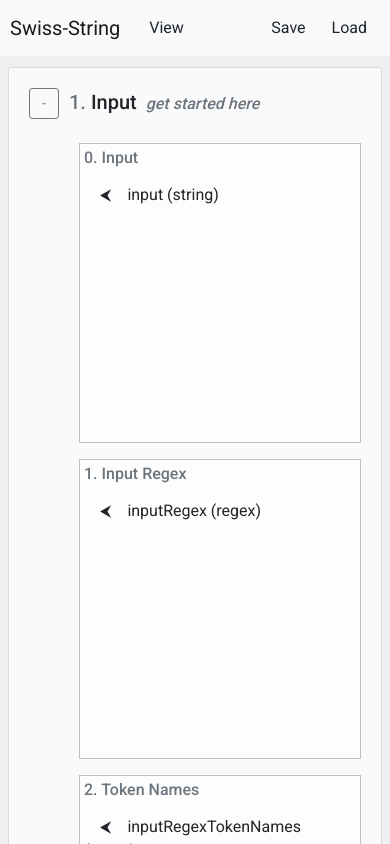
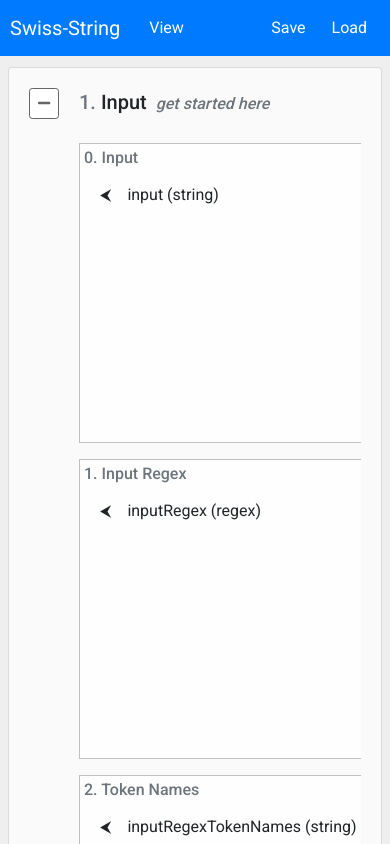
Before and after one commit to vicksonzero/swiss-string, an Angular app: page / in a window 390 px wide. Shown: the top 844 px of the page. Built offline with nearby package versions, Linux system fonts and the light colour scheme.

Commit message:
Copy more styles from master (Step and Nav layout)

```diff
--- a/src/app/app.component.html
+++ b/src/app/app.component.html
@@ -1,4 +1,4 @@
-<nav class="navbar fixed-top navbar-expand-lg navbar-light bg-light"
+<nav class="navbar fixed-top navbar-expand-lg"
   [style.paddingLeft]="((isMobile ? 8 : 20)+2) + 'px'" [style.paddingRight]="((isMobile ? 8 : 20)+2) + 'px'">
   <a class="navbar-brand" href="#">Swiss-String</a>
   <a class="btn" href="#">View</a>
--- a/src/app/app.component.scss
+++ b/src/app/app.component.scss
@@ -1,15 +1,21 @@
-@import '../variables';
+@import "../variables";
 
 .main {
   position: relative;
   width: 100%;
   height: calc(100% - 32px);
-  background-color: #888;
+  background-color: rgb(214, 234, 253);
   margin-top: 55px;
 }
 
-nav{
-  background-color: $secondary-color;
+nav {
+  background-color: $primary-color;
+  color: white;
+
+  a,
+  button {
+    color: white;
+  }
 }
 
 :host {
--- a/src/app/column/column.component.html
+++ b/src/app/column/column.component.html
@@ -1,17 +1,17 @@
 <div class="toolbar" *ngIf="isOrganizeMode">
   <div class="filler"></div>
   <div class="btn-group btn-group-sm">
-    <button class="btn btn-secondary btn-sm" [class.disabled]="!canSizeUp" (click)="onClickResizeButton(+1)">
+    <button class="btn btn-secondary btn-sm" [disabled]="!canSizeUp" (click)="onClickResizeButton(+1)">
       <fa-icon [icon]="faPlus" size="xs"></fa-icon>
     </button>
-    <button class="btn btn-secondary btn-sm" [class.disabled]="!canSizeDown" (click)="onClickResizeButton(-1)">
+    <button class="btn btn-secondary btn-sm" [disabled]="!canSizeDown" (click)="onClickResizeButton(-1)">
       <fa-icon [icon]="faMinus" size="xs"></fa-icon>
     </button>
-    <button class="btn btn-secondary btn-sm" [class.disabled]="!canArrangeUp" (click)="onClickArrangeButton(-1)">
+    <button class="btn btn-secondary btn-sm" [disabled]="!canArrangeUp" (click)="onClickArrangeButton(-1)">
       <fa-icon *ngIf="!isMobile" [icon]="faArrowLeft" size="xs"></fa-icon>
       <fa-icon *ngIf="isMobile" [icon]="faArrowUp" size="xs"></fa-icon>
     </button>
-    <button class="btn btn-secondary btn-sm" [class.disabled]="!canArrangeDown" (click)="onClickArrangeButton(+1)">
+    <button class="btn btn-secondary btn-sm" [disabled]="!canArrangeDown" (click)="onClickArrangeButton(+1)">
       <fa-icon *ngIf="!isMobile" [icon]="faArrowRight" size="xs"></fa-icon>
       <fa-icon *ngIf="isMobile" [icon]="faArrowDown" size="xs"></fa-icon>
     </button>
--- a/src/app/column/column.component.scss
+++ b/src/app/column/column.component.scss
@@ -1,10 +1,9 @@
 :host {
-  margin: 4px;
   padding: 4px;
   border: 1px silver solid;
   display: block;
   background-color: rgba(255, 255, 255, 0.7);
-  min-width: 200px;
+  min-width: 400px;
 }
 
 .toolbar {
--- a/src/app/step/step.component.html
+++ b/src/app/step/step.component.html
@@ -1,8 +1,9 @@
 <div class="card">
   <div class="card-body">
     <h5 class="card-title">
-      <button class="expand-button btn btn-outline-secondary btn-sm" (click)="onExpandButtonClick()">
-        {{isExpanded ? '-' : '+' }}
+      <button class="expand-button btn btn-secondary btn-sm" (click)="onExpandButtonClick()">
+        <fa-icon *ngIf="isExpanded" [icon]="faMinus"></fa-icon>
+        <fa-icon *ngIf="!isExpanded" [icon]="faPlus"></fa-icon>
       </button>
       <span class="text-secondary">{{itemIndex}}.{{ ' ' }}</span>
       <app-editable-wrapper [value]="step.title" (valueChange)="onTitleUpdated($event)"></app-editable-wrapper>{{ ' ' }}
--- a/src/app/step/step.component.scss
+++ b/src/app/step/step.component.scss
@@ -1,6 +1,6 @@
 .expand-button {
   width: 30px;
-  margin-right: 10px;
+  margin-right: 20px;
 }
 
 .card-title {
@@ -37,11 +37,18 @@
   font-style: italic;
 }
 
-.column.isMobile {
-  width: 100%;
-  margin-left: 0;
-  margin-right: 0;
-  margin-bottom: 1em;
+.column {
+  margin: 4px;
+  &:first-child {
+    margin-left: 0;
+  }
+
+  &.isMobile {
+    width: 100%;
+    margin-left: 0;
+    margin-right: 0;
+    margin-bottom: 1em;
+  }
 }
 
 .flip-list {
--- a/src/app/step/step.component.ts
+++ b/src/app/step/step.component.ts
@@ -1,4 +1,5 @@
 import { AfterViewInit, Component, ContentChildren, Directive, ElementRef, HostListener, Input, OnInit, QueryList } from '@angular/core';
+import { faMinus, faPlus } from '@fortawesome/free-solid-svg-icons';
 import { TABLET_PORTRAIT } from 'src/media';
 import { IColumn, INodeInstance, IStep } from '../s/new-model/appDefinitions';
 import { StepsService } from '../s/steps.service';
@@ -11,6 +12,8 @@ import { StepsService } from '../s/steps.service';
 export class StepComponent implements OnInit {
   isExpanded = true;
   isOrganizeMode = false;
+  public faPlus = faPlus;
+  public faMinus = faMinus;
 
   @Input() itemIndex: number;
   @Input() step: IStep;
--- a/src/styles.scss
+++ b/src/styles.scss
@@ -1,5 +1,5 @@
 /* You can add global styles to this file, and also import other style files */
-@import 'variables';
+@import "variables";
 
 html,
 body {
@@ -22,22 +22,39 @@ body {
 
 .btn-secondary {
   background-color: white;
-  border: #5a6268 solid 1px;
-  color: #5a6268;
+  color: #666;
+  border-color: #666;
 
-  &.disabled {
+  &:not(:disabled):not(.disabled):focus {
     background-color: white;
-    border-color: #AAA;
-    color: #AAA;
+    color: #666;
+    border-color: #666;
+  }
+
+  &:not(:disabled):not(.disabled):hover {
+    background-color: #aaa;
+    color: white;
+    border-color: #666;
+  }
+
+  &:not(:disabled):not(.disabled):active {
+    background-color: #666;
+    color: white;
+    border-color: #666;
+  }
+
+  &.disabled,
+  &:disabled {
+    background-color: white;
+    border-color: #aaa;
+    color: #aaa;
   }
 }
-
 
 .app-text-secondary {
   color: $primary-color;
 }
 
-
 .flip-list-move {
   transition: transform 1s;
 }
```
